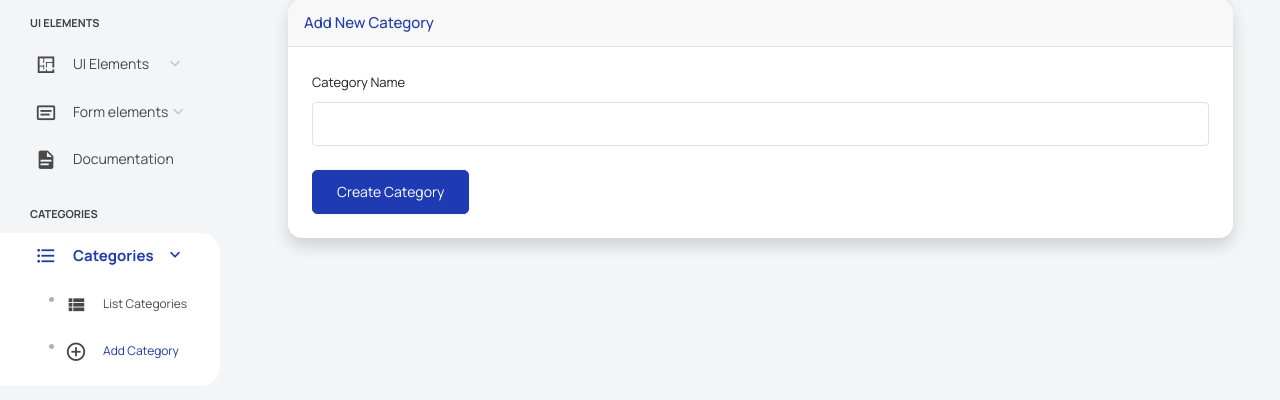
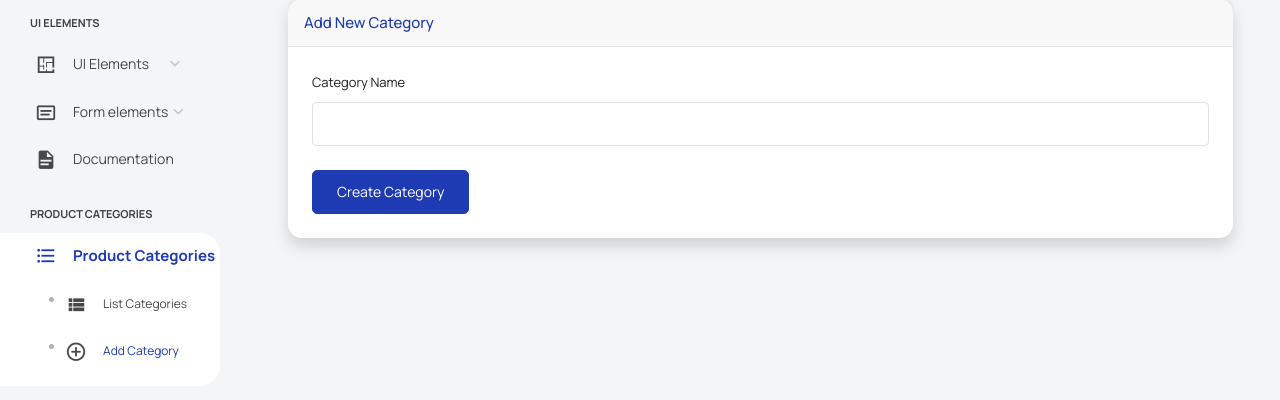
Before and after one commit to amenibensaada/LarvelProject, a Laravel app: page /admin/categories/create in a window 1280 px wide. Shown: the part 154-554 px from the top of the page. Run offline with Laravel 9, Linux system fonts and the light colour scheme; the visitor is signed in with stand-in values (Sample User, id 1); parts of the project's set-up code (start-up, migrations or seed data) failed here and were passed over.

Commit message:
add ProductCategories

```diff
--- a/resources/views/partials/_sidebar_admin.blade.php
+++ b/resources/views/partials/_sidebar_admin.blade.php
@@ -39,11 +39,11 @@
                 <span class="menu-title">Documentation</span>
             </a>
         </li>
-        <li class="nav-item nav-category">Categories</li>
+        <li class="nav-item nav-category">Product Categories</li>
         <li class="nav-item">
             <a class="nav-link" data-bs-toggle="collapse" href="#categories" aria-expanded="false" aria-controls="categories">
                 <i class="menu-icon mdi mdi-format-list-bulleted"></i>
-                <span class="menu-title">Categories</span>
+                <span class="menu-title">Product Categories</span>
                 <i class="menu-arrow"></i>
             </a>
             <div class="collapse" id="categories">
```
